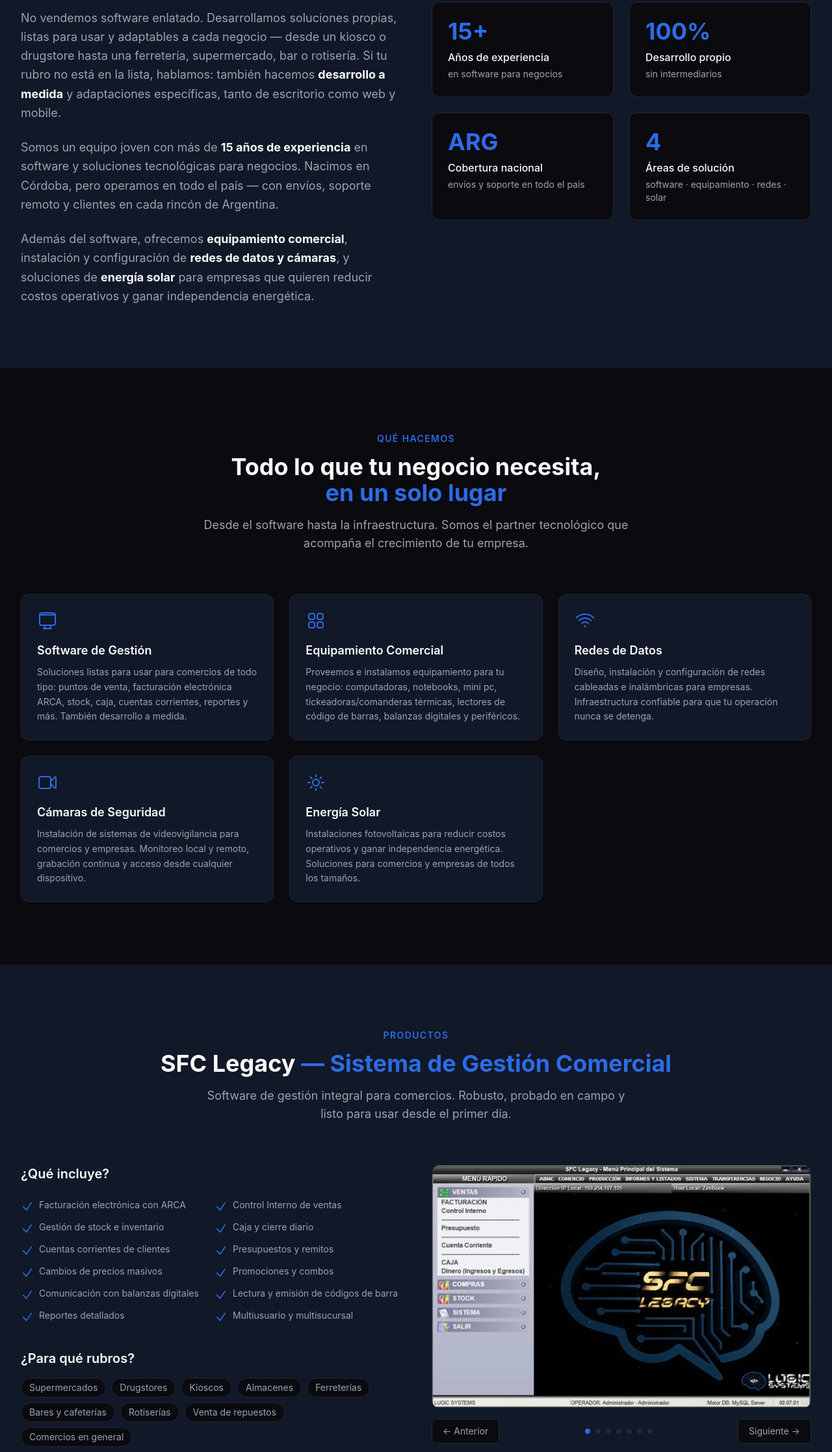
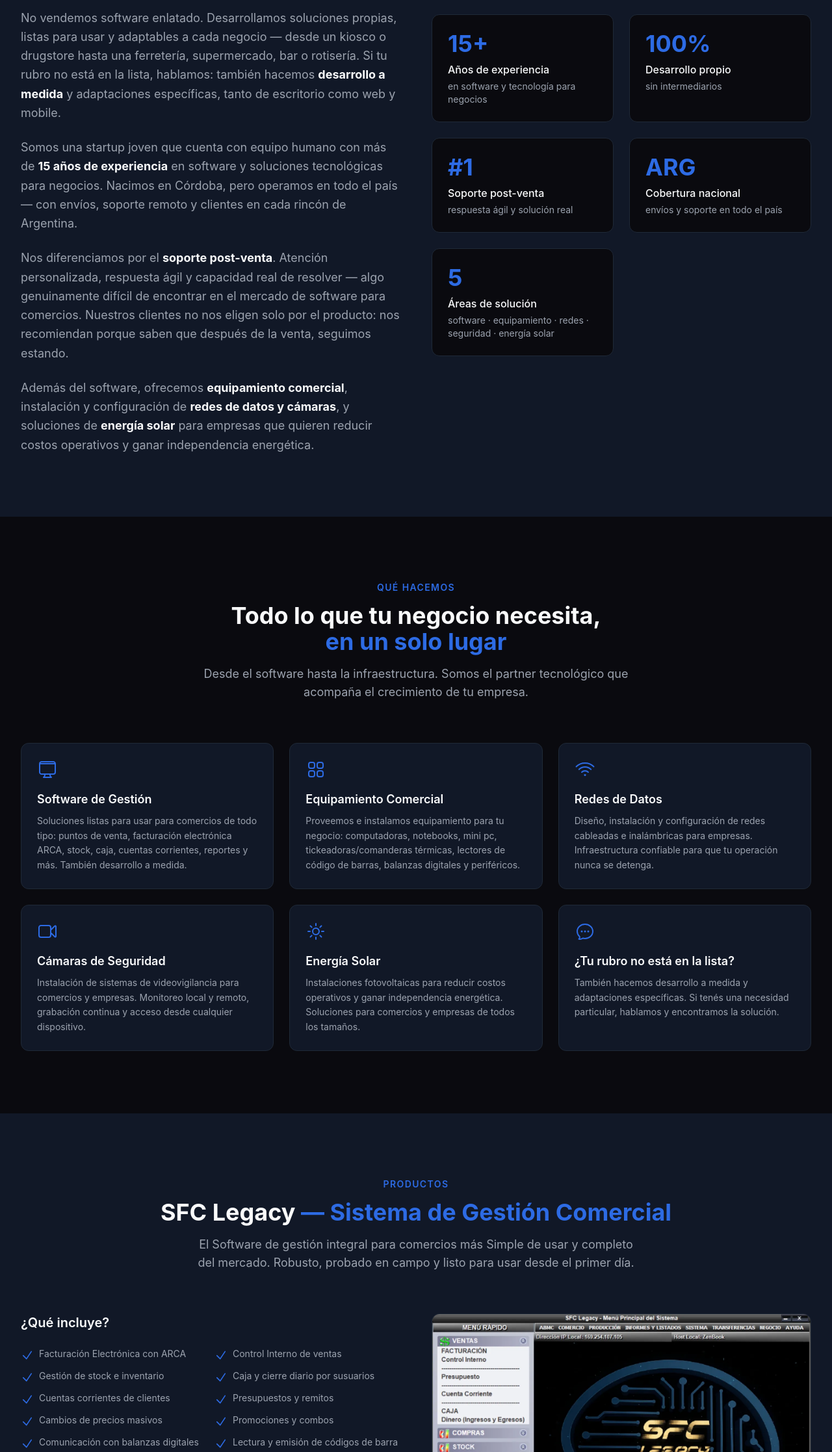
Before and after one commit to lugicsystems/ls-landing, an Astro site: page / in a window 1280 px wide. Shown: the part 1090-3324 px from the top of the page at 65% size. Built offline with nearby package versions, Linux system fonts and the light colour scheme; Astro itself is replaced by a stand-in of ours.

Commit message:
style: copy soporte post-venta en QuienesSomos y Mejoras en textos de planes

```diff
--- a/src/components/Planes.astro
+++ b/src/components/Planes.astro
@@ -4,7 +4,7 @@
 const planesComercio = [
   {
     nombre: 'SFC Punto',
-    precio: 229,
+    precio: 199,
     mensual: 19,
     entregaMensual: 99,
     descripcion: 'Punto de venta completo para comercios.',
@@ -16,6 +16,7 @@
       'Listas de precio',
       'Combos y promociones',
       'Informes de ventas',
+      'Instalación y configuración incluida',
     ],
   },
   {
@@ -31,6 +32,7 @@
       'Inventarios',
       'Ingreso de compras',
       'Egresos de mercadería',
+      'Instalación y configuración incluida',
     ],
   },
   {
@@ -42,9 +44,10 @@
     destacado: true,
     features: [
       'Todo lo de SFC Gestión',
-      'Facturación electrónica ARCA',
+      'Facturación Electrónica ARCA',
       'Conexión directa con ARCA',
       'Control interno + fiscal',
+      'Instalación y configuración incluida',
     ],
   },
   {
@@ -74,13 +77,14 @@
     features: [
       'Control Interno de Ventas',
       'Facturación Electrónica (ARCA)',
-      'Stock y caja diaria',
+      'Control de Stock y caja diaria',
       'Multiusuario y listas de precio',
       'Combos y promociones',
       'Manejo de mesas y mozos',
-      'Zonas/sectores con comanderas',
+      'Zonas/sectores con comandas',
       'Pedidos en suspenso / Take Away',
       'Detalles en ticket y comanda',
+      'Instalación y configuración incluida',
     ],
   },
   {
@@ -237,7 +241,7 @@
 
     <p class="text-center text-brand-muted text-xs max-w-xl mx-auto">
       Precios por licencia instalada en un puesto de trabajo (PC/Notebook).
-      Instalación, configuración y capacitación sin cargo en Córdoba Capital.
+      Instalación, configuración y capacitación sin cargo.
       Envíos y soporte remoto a todo el país.
     </p>
 
--- a/src/components/Productos.astro
+++ b/src/components/Productos.astro
@@ -1,9 +1,9 @@
 ---
 const features = [
-  'Facturación electrónica con ARCA',
+  'Facturación Electrónica con ARCA',
   'Control Interno de ventas',
   'Gestión de stock e inventario',
-  'Caja y cierre diario',
+  'Caja y cierre diario por susuarios',
   'Cuentas corrientes de clientes',
   'Presupuestos y remitos',
   'Cambios de precios masivos',
@@ -15,7 +15,7 @@
 ];
 
 const rubros = [
-  'Supermercados', 'Drugstores', 'Kioscos', 'Almacenes',
+  'Supermercados', 'Drugstores', 'Kioscos', 'Almacenes', 'Distribuidoras',
   'Ferreterías', 'Bares y cafeterías', 'Rotiserías',
   'Venta de repuestos', 'Comercios en general',
 ];
@@ -24,7 +24,7 @@
   { src: '/images/sfc/01-menu-principal.png', alt: 'Menú principal SFC Legacy' },
   { src: '/images/sfc/02-ventas.png', alt: 'Módulo de ventas y facturación' },
   { src: '/images/sfc/03-cuentas-corrientes.png', alt: 'Cuentas corrientes' },
-  { src: '/images/sfc/04-cierre-caja.png', alt: 'Cierre de caja' },
+  { src: '/images/sfc/04-cierre-caja.png', alt: 'Cierre y Arqueo de caja' },
   { src: '/images/sfc/05-inventario.png', alt: 'Inventario y stock' },
   { src: '/images/sfc/06-cambios-precios.png', alt: 'Cambios de precios masivos' },
   { src: '/images/sfc/07-promociones.png', alt: 'Promociones y combos' },
@@ -44,7 +44,7 @@
         <span class="text-brand-blue">— Sistema de Gestión Comercial</span>
       </h2>
       <p class="mt-4 text-brand-muted text-lg max-w-2xl mx-auto">
-        Software de gestión integral para comercios. Robusto, probado en campo
+        El Software de gestión integral para comercios más Simple de usar y completo del mercado. Robusto, probado en campo
         y listo para usar desde el primer día.
       </p>
     </div>
--- a/src/components/QueHacemos.astro
+++ b/src/components/QueHacemos.astro
@@ -35,6 +35,13 @@
       <path stroke-linecap="round" stroke-linejoin="round" d="M12 3v2.25m6.364.386l-1.591 1.591M21 12h-2.25m-.386 6.364l-1.591-1.591M12 18.75V21m-4.773-4.227l-1.591 1.591M5.25 12H3m4.227-4.773L5.636 5.636M15.75 12a3.75 3.75 0 11-7.5 0 3.75 3.75 0 017.5 0z" />
     </svg>`,
   },
+  {
+    titulo: '¿Tu rubro no está en la lista?',
+    descripcion: 'También hacemos desarrollo a medida y adaptaciones específicas. Si tenés una necesidad particular, hablamos y encontramos la solución.',
+    icono: `<svg xmlns="http://www.w3.org/2000/svg" fill="none" viewBox="0 0 24 24" stroke-width="1.5" stroke="currentColor" class="w-8 h-8">
+      <path stroke-linecap="round" stroke-linejoin="round" d="M8.625 12a.375.375 0 11-.75 0 .375.375 0 01.75 0zm0 0H8.25m4.125 0a.375.375 0 11-.75 0 .375.375 0 01.75 0zm0 0H12m4.125 0a.375.375 0 11-.75 0 .375.375 0 01.75 0zm0 0h-.375M21 12c0 4.556-4.03 8.25-9 8.25a9.764 9.764 0 01-2.555-.337A5.972 5.972 0 015.41 20.97a5.969 5.969 0 01-.474-.065 4.48 4.48 0 00.978-2.025c.09-.457-.133-.901-.467-1.226C3.93 16.178 3 14.189 3 12c0-4.556 4.03-8.25 9-8.25s9 3.694 9 8.25z" />
+    </svg>`,
+  },
 ];
 ---
 
--- a/src/components/QuienesSomos.astro
+++ b/src/components/QuienesSomos.astro
@@ -35,10 +35,18 @@
           adaptaciones específicas, tanto de escritorio como web y mobile.
         </p>
         <p>
-          Somos un equipo joven con más de
+          Somos una startup joven que cuenta con equipo humano con más de
           <strong class="text-brand-text">15 años de experiencia</strong> en software
           y soluciones tecnológicas para negocios. Nacimos en Córdoba, pero operamos
           en todo el país — con envíos, soporte remoto y clientes en cada rincón de Argentina.
+        </p>
+        <p>
+          Nos diferenciamos por el
+          <strong class="text-brand-text">soporte post-venta</strong>.
+          Atención personalizada, respuesta ágil y capacidad real de resolver —
+          algo genuinamente difícil de encontrar en el mercado de software para comercios.
+          Nuestros clientes no nos eligen solo por el producto:
+          nos recomiendan porque saben que después de la venta, seguimos estando.
         </p>
         <p>
           Además del software, ofrecemos
@@ -56,7 +64,7 @@
         <div class="bg-brand-dark rounded-xl p-6 border border-brand-border">
           <div class="text-4xl font-bold text-brand-blue mb-2">15+</div>
           <div class="text-brand-text font-medium">Años de experiencia</div>
-          <div class="text-brand-muted text-sm mt-1">en software para negocios</div>
+          <div class="text-brand-muted text-sm mt-1">en software y tecnología para negocios</div>
         </div>
 
         <div class="bg-brand-dark rounded-xl p-6 border border-brand-border">
@@ -66,15 +74,21 @@
         </div>
 
         <div class="bg-brand-dark rounded-xl p-6 border border-brand-border">
+          <div class="text-4xl font-bold text-brand-blue mb-2">#1</div>
+          <div class="text-brand-text font-medium">Soporte post-venta</div>
+          <div class="text-brand-muted text-sm mt-1">respuesta ágil y solución real</div>
+        </div>
+
+        <div class="bg-brand-dark rounded-xl p-6 border border-brand-border">
           <div class="text-4xl font-bold text-brand-blue mb-2">ARG</div>
           <div class="text-brand-text font-medium">Cobertura nacional</div>
           <div class="text-brand-muted text-sm mt-1">envíos y soporte en todo el país</div>
         </div>
 
         <div class="bg-brand-dark rounded-xl p-6 border border-brand-border">
-          <div class="text-4xl font-bold text-brand-blue mb-2">4</div>
+          <div class="text-4xl font-bold text-brand-blue mb-2">5</div>
           <div class="text-brand-text font-medium">Áreas de solución</div>
-          <div class="text-brand-muted text-sm mt-1">software · equipamiento · redes · solar</div>
+          <div class="text-brand-muted text-sm mt-1">software · equipamiento · redes · seguridad · energía solar</div>
         </div>
 
       </div>
--- a/src/components/Testimonios.astro
+++ b/src/components/Testimonios.astro
@@ -139,9 +139,7 @@
     <!-- Cobertura nacional -->
     <div class="mt-12 text-center">
       <p class="text-brand-muted text-sm">
-        Clientes activos en
-        <span class="text-brand-text font-medium"> Tucumán · Catamarca · Córdoba </span>
-        y todo el país.
+        Clientes activos en todo el país.
         <a href="#contacto" class="text-brand-blue hover:underline ml-1">Sumá tu negocio →</a>
       </p>
     </div>
```
